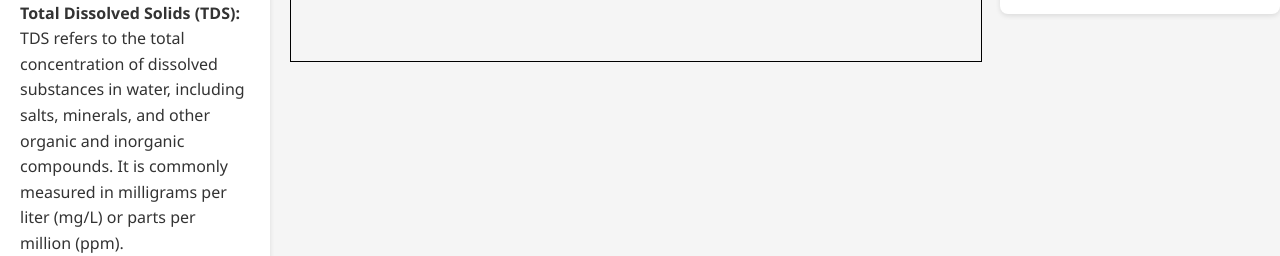
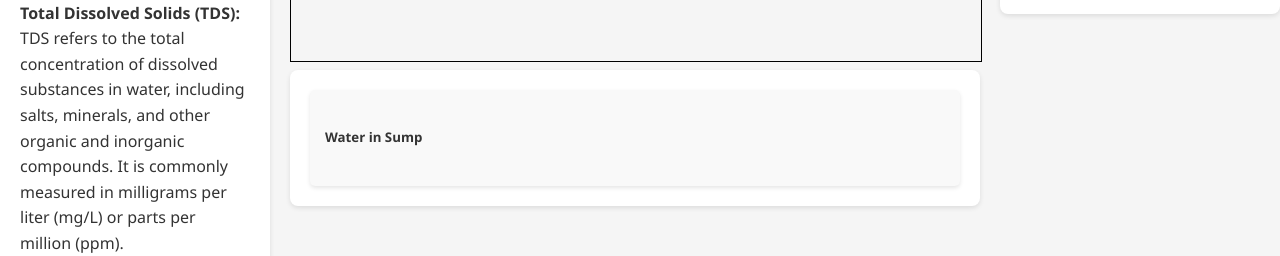
Before and after one commit to likhithkanigolla/zf-dt-frontend, a React (Create React App) app: page /simulation in a window 1280 px wide. Shown: the part 986-1242 px from the top of the page. Built offline with nearby package versions, Linux system fonts and the light colour scheme.

Commit message:
Fetch Col1 Data

```diff
--- a/src/pages/SimulationPage/SimulationPage.js
+++ b/src/pages/SimulationPage/SimulationPage.js
@@ -65,6 +65,7 @@ const SimulationPage = () => {
   const [waterFlowStarted, setWaterFlowStarted] = useState(false);
   const [waterConsumed, setWaterConsumed] = useState(0);
   const [showMotorStatus, setShowMotorStatus] = useState(false);
+  const [message, setMessage] = useState("");
 
   const [infoText, setInfoText] = useState("");
   const [selectedNumber, setSelectedNumber] = useState("");
@@ -240,6 +241,22 @@ const SimulationPage = () => {
       console.error("Error calculating RO filtration:", error);
     }
   };
+
+
+  const getRealData = async (tableName) => {
+    try {
+      const response = await fetch(`http://localhost:1629/get_value?table_name=${tableName}`);
+      if (!response.ok) {
+        throw new Error('Network response was not ok');
+      }
+      const data = await response.json();
+      setMessage(`Water Quality: ${data.value}`); // Use the response in your message
+    } catch (error) {
+      console.error("Fetch error:", error);
+      setMessage("Failed to fetch data");
+    }
+  };
+
 
   const toggleIsOn = (valve) => {
     setIsOn((prevState) => ({ ...prevState, [valve]: !prevState[valve] }));
@@ -613,7 +630,7 @@ const SimulationPage = () => {
               <div style={{ position: "absolute", top: "47%", left: "28%", textAlign: "center", }}>
                 <img src={WaterQualityNode} alt="WaterQuality Node"
                   style={{ width: "50px", height: "50px",}}
-                  onClick={() => {console.log("Water Quality");}}
+                  onClick={() => getRealData('WM-WD-KH96-00')}
                 />
                 {/* <div>SUMP</div> */}
               </div>
@@ -763,6 +780,13 @@ const SimulationPage = () => {
           </div>
 
 
+          <div className="result-container">
+              <div className="water-flow-container">
+                <div className="result-cards">
+                  <ResultCard title="Water in Sump" value={message} />
+                </div>
+              </div>
+            </div>
 
           {/* {result && ( */}
           {/* {
```
